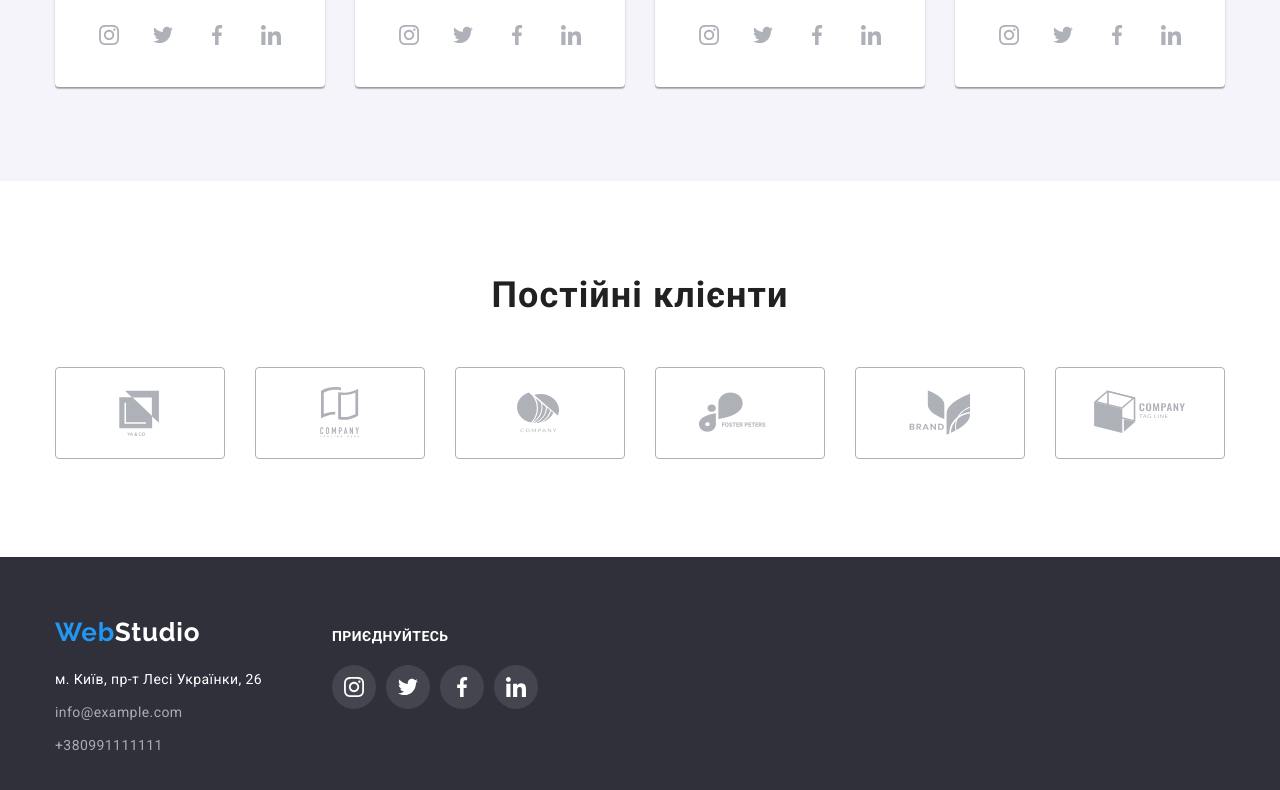
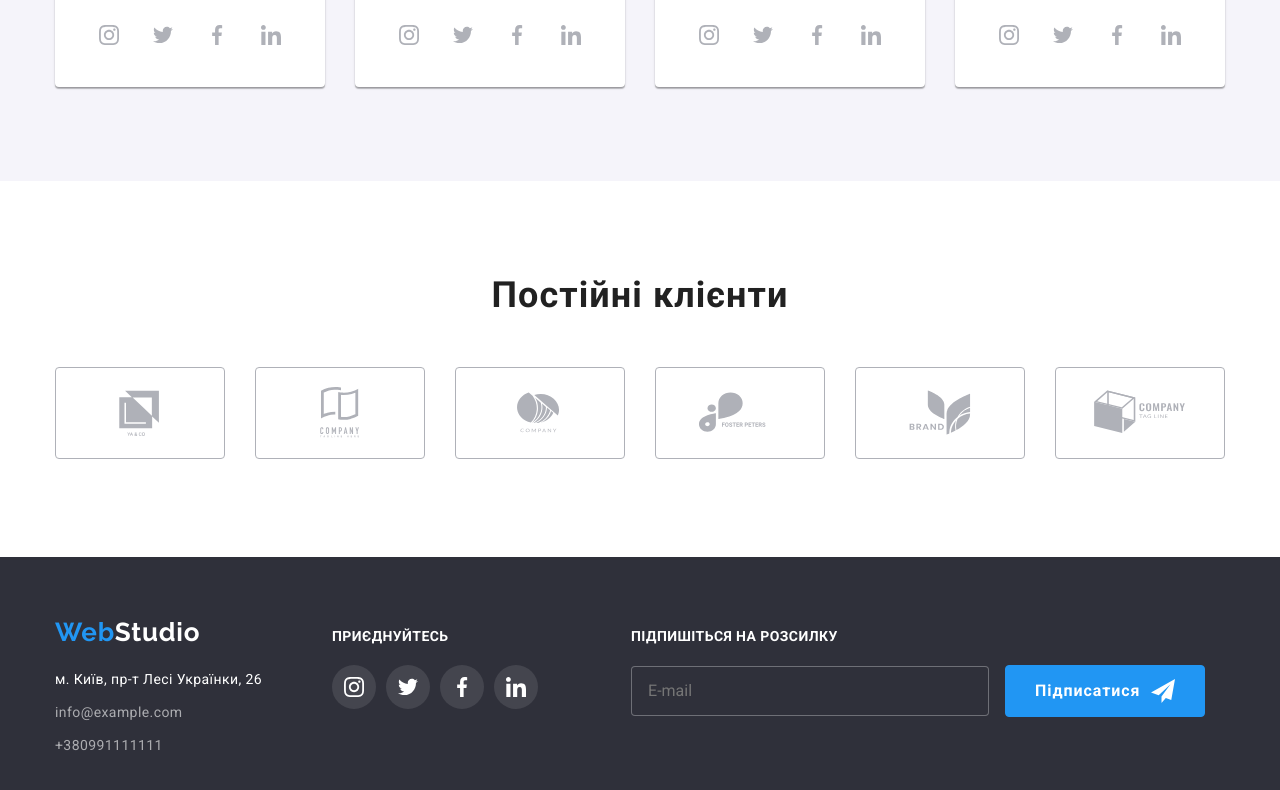
Before and after one commit to Korniy/goit-markup-hw-06, a plain HTML site: page index.html in a window 1280 px wide. Shown: the part 2131-2921 px from the top of the page. Drawn offline with nearby package versions, Linux system fonts and the light colour scheme.

Commit message:
Добавляє форму в футері

```diff
--- a/css/styles.css
+++ b/css/styles.css
@@ -660,7 +660,67 @@ span {
   background-color: var(--accent-text-color);
 }
 
+.form-text {
+  margin-bottom: 20px;
+  margin-left: 93px;
+
+  font-weight: 700;
+  font-size: 14px;
+  line-height: 1.14;
+  letter-spacing: 0.03em;
+  text-transform: uppercase;
+  color: var(--main-light-bg);
+}
+
+.footer-form {
+  margin-left: 93px;
+}
+
+.footer-input {
+  padding-left: 16px;
+  border: 1px solid rgba(255, 255, 255, 0.3);
+  box-shadow: (0px 4px 4px rgba(0, 0, 0, 0.15));
+  border-radius: 4px;
+
+  width: 358px;
+  height: 50px;
+
+  background: var(--black-bg-color);
+}
+
+.btn-form {
+  display: inline-flex;
+  align-items: center;
+  transition: background-color 250ms cubic-bezier(0.4, 0, 0.2, 1);
+
+  margin-left: 12px;
+  padding-top: 10px;
+  padding-bottom: 10px;
+  padding-left: 29px;
+  min-width: 200px;
+  min-height: 50px;
+  border-radius: 4px;
+  border: 1px solid var(--accent-text-color);
+
+  font-family: var(--main-font);
+  font-weight: 700;
+  font-size: 16px;
+  line-height: 1.87;
+  letter-spacing: 0.06em;
+  cursor: pointer;
+
+  color: var(--main-light-bg);
+  background-color: var(--accent-text-color);
+}
+
+.footer-form-icon {
+  margin-left: 10px;
+  width: 24px;
+  height: 24px;
+}
+
 /* Секція портфоліо PORTFOLIO */
+
 .portfolio {
   padding-top: 94px;
   padding-bottom: 94px;
--- a/index.html
+++ b/index.html
@@ -465,6 +465,20 @@
             </li>
           </ul>
         </div>
+        <div>
+          <p class="form-text">Підпишіться на розсилку</p>
+          <form class="footer-form">
+            <label class="footer-label">
+              <input type="email" name="email" placeholder="E-mail" class="footer-input" />
+              <button type="submit" class="btn-form">
+                Підписатися
+                <svg class="footer-form-icon">
+                  <use href="images/icons/symbol-defss.svg#icon-icon-send"></use>
+                </svg>
+              </button>
+            </label>
+          </form>
+        </div>
       </div>
     </footer>
     <script src="./js/modal.js"></script>
```
Also changed, not shown: portfolio.html (+16 -0 lines), images/icons/symbol-defss.svg (added).
